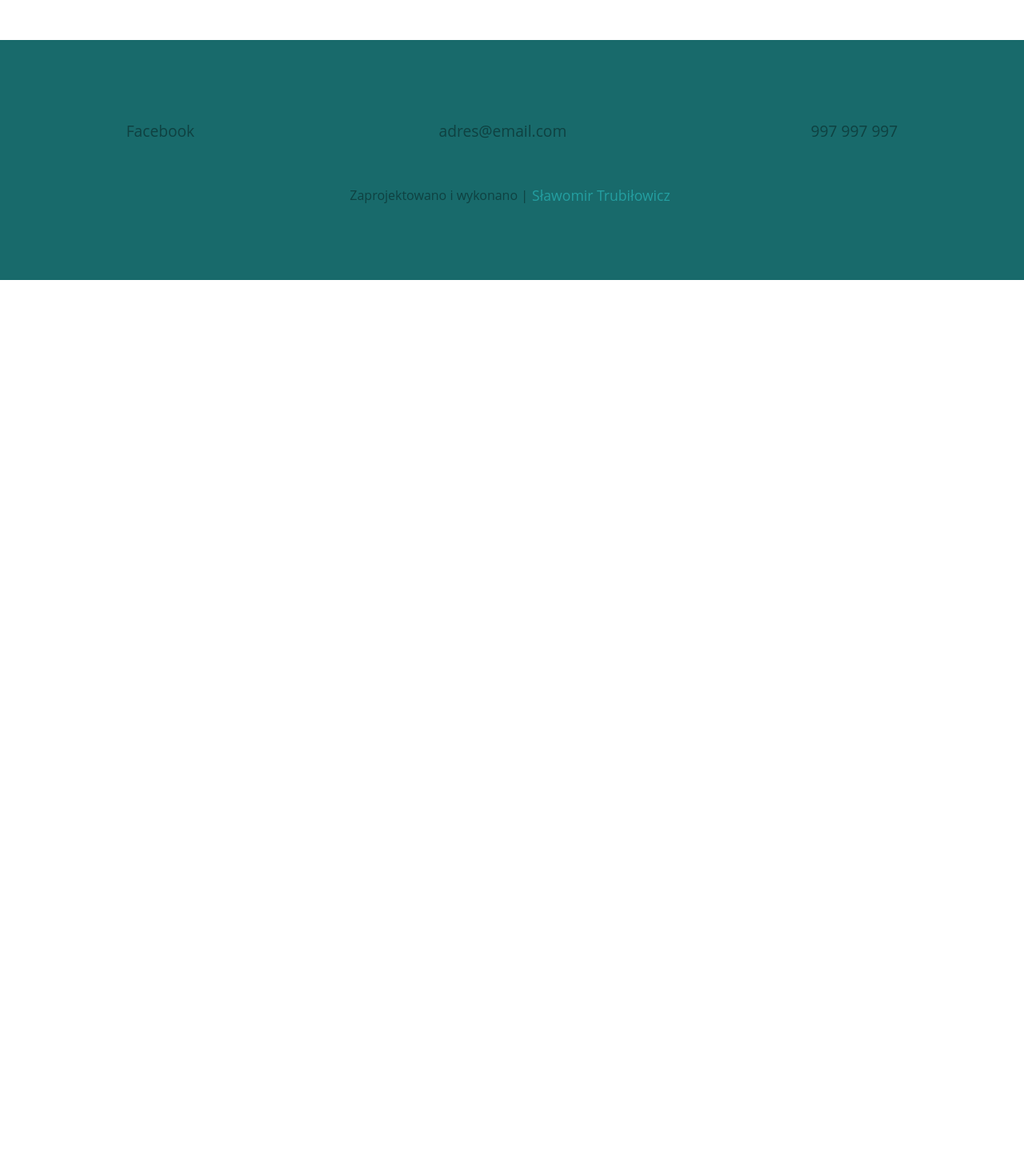
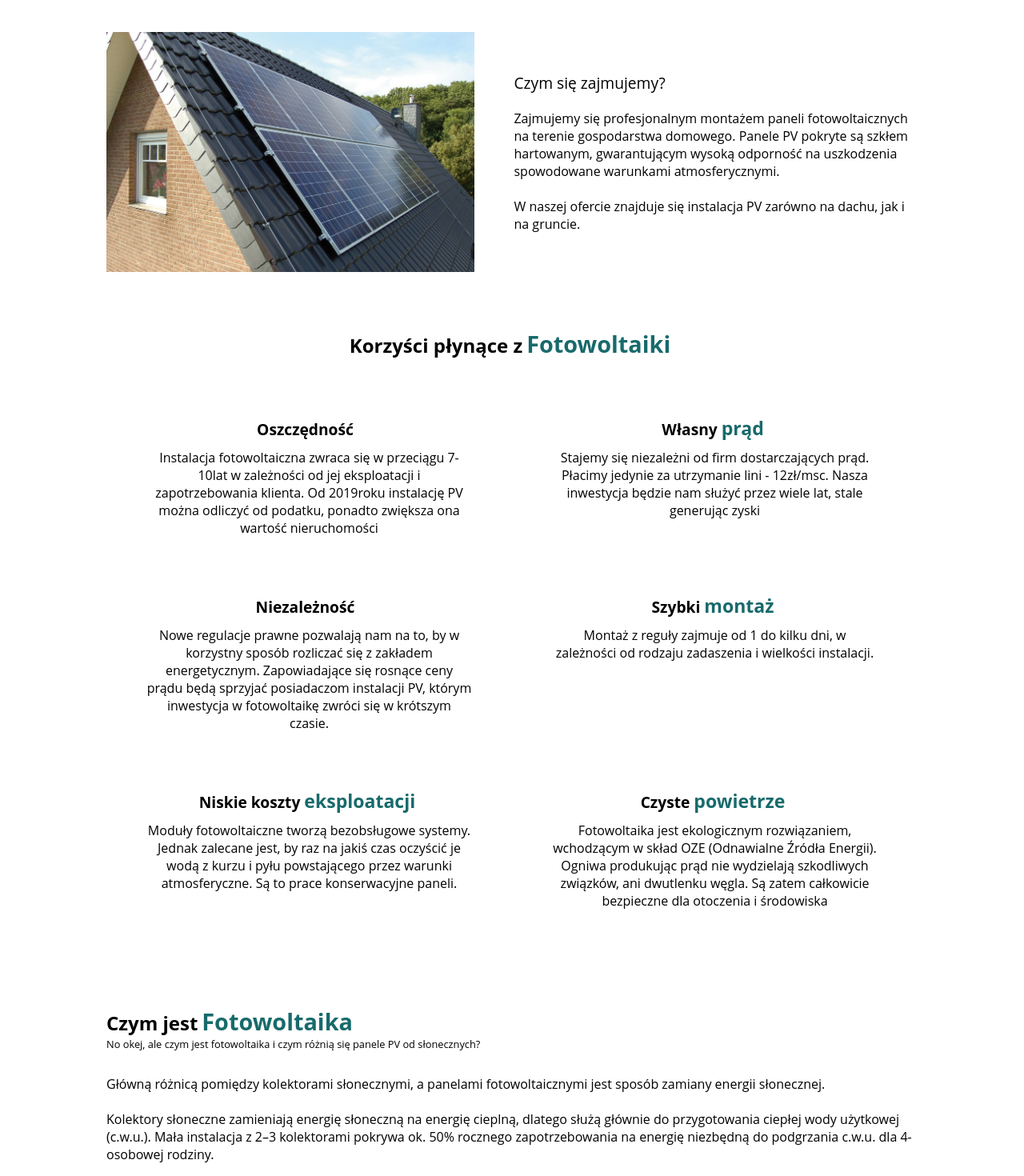
Before and after one commit to trupu/photovoltaics, a Vue app: page /oferta in a window 1280 px wide. Shown: the part 200-1670 px from the top of the page at 80% size. Before the commit the page ends 800 px from the top, so only its background shows below. Built offline with nearby package versions, Linux system fonts and the light colour scheme; the HTML template or start-up script is replaced by a standard one.

Commit message:
Finished Offer

```diff
--- /dev/null
+++ b/src/js/components/Contact-mini.vue
@@ -0,0 +1,37 @@
+<template lang="pug">
+    section#contact-mini
+        p.contact-content
+            | Skontaktuj się z nami, aby uzyskać więcej informacji
+        router-link(to='/kontakt')
+            button.button-medium
+                | Kontakt
+</template>
+<script>
+export default {
+    name: 'Contact-mini'
+}
+</script>
+<style lang="scss">
+
+    #contact-mini {
+        width: 100%;
+        height: auto;
+
+        display: flex;
+        flex-flow: column;
+        align-items: center;
+        justify-content: center;
+
+        margin: 50px 0;
+
+        .contact-content {
+            font-size: 1.2em;
+            font-style: italic;
+            font-weight: 700;
+
+            margin-bottom: 30px;
+            text-align: center;
+        }
+    }
+
+</style>
--- a/src/js/components/offer/Benefits.vue
+++ b/src/js/components/offer/Benefits.vue
@@ -1,11 +1,127 @@
 <template lang="pug">
-    section#Benefits
+    section#benefits
+        h3.benefits-title
+            | Korzyści płynące z
+            span.color-changer
+                | Fotowoltaiki
+        div.benefits-wrapper
+            div.single_benefit(v-for='key in benefits')
+                div.benefit_icon
+                    i(:class='key.icon')
+                div.benefit_content
+                    h3.title
+                        | {{ key.name }}
+                        span.color-changer
+                            | {{ key.subname }}
+                    p.content
+                        | {{ key.content }}
 </template>
 <script>
+import benefits from '../../mixins/benefits';
+
 export default {
-    name: 'Benefits'
+    name: 'Benefits',
+    data() {
+        return {
+            benefits
+        }
+    }
 }
 </script>
 <style lang="scss">
 
+    $darkCyan: #186a6b;
+    $lightCyan: #249fa1;
+
+    #benefits {
+        width: 100%;
+        height: auto;
+
+        .benefits-title {
+            width: 100%;
+            text-align: center;
+            font-size: 1.5em;
+
+            margin: 50px 0;
+
+            .color-changer {
+                margin: 0 5px;
+                font-size: 1.2em;
+            }
+        }
+
+        .benefits-wrapper {
+
+            display: grid;
+            grid-template-columns: 1fr;
+            align-items: center;
+            justify-content: center;
+            justify-items: center;
+
+            width: 100%;
+
+            .single_benefit {
+                display: flex;
+                flex-flow: column;
+                align-items: center;
+                justify-content: center;
+
+                width: 100%;
+
+                .benefit_icon {
+                    display: flex;
+                    align-items: center;
+                    justify-content: center;
+                    width: 100%;
+
+                    i {
+                        font-size: 3em;
+                        color: $lightCyan;
+                    }
+                }
+
+                .benefit_content {
+                    width: 100%;
+                    margin: 20px 0;
+                    .title {
+                        width: 100%;
+                        text-align: center;
+                        font-size: 1.2em;
+                        margin-bottom: 10px;
+
+                        .color-changer {
+                            font-size: 1.2em;
+                            margin: 0 5px;
+                        }
+                    }
+
+                    .content {
+                        text-align: center;
+                    }
+                }
+            }
+        }
+    }
+
+    @media (min-width: 768px) {
+
+        #benefits {
+
+            .benefits-wrapper {
+                grid-template-columns: 1fr 1fr;
+                grid-gap: 30px 0;
+
+                .single_benefit {
+                    flex-flow: column;
+                    justify-content: flex-start;
+
+                    width: 80%;
+                    height: 100%;
+                }
+            }
+
+        }
+
+    }
+
 </style>
--- a/src/js/components/offer/PVDescription.vue
+++ b/src/js/components/offer/PVDescription.vue
@@ -1,5 +1,18 @@
 <template lang="pug">
     section#PVDescription
+        div.pv-title
+            h3.title
+                | Czym jest
+                span.color-changer
+                    | Fotowoltaika
+            p.subtitle
+                | No okej, ale czym jest fotowoltaika i czym różnią się panele PV od słonecznych?
+        div.pv-content
+            | Główną różnicą pomiędzy kolektorami słonecznymi, a panelami fotowoltaicznymi jest sposób zamiany energii słonecznej.
+            <br /><br />
+            | Kolektory słoneczne zamieniają energię słoneczną na energię cieplną, dlatego służą głównie do przygotowania ciepłej wody użytkowej (c.w.u.). Mała instalacja z 2–3 kolektorami pokrywa ok. 50% rocznego zapotrzebowania na energię niezbędną do podgrzania c.w.u. dla 4-osobowej rodziny.
+            <br /><br />
+            | Panele Fotowoltaiczne natomiast uzyskują prąd elektryczny - czystą energię, którą można wykorzystać w dowolny sposób. Priorytet ma zasilanie domowych urządzeń elektrycznych, bo w ten sposób zmniejszamy zużycie dość drogiego przecież prądu z sieci. Podłączając się do sieci udostępniamy uzyskany przez nas nadmiar energii, dzięki czemu zimą, gdy panele są mniej wydajne, prąd uzyskujemy właśnie z sieci, a w rozliczeniu rocznym jesteśmy na 0, często nawet na plus.
 </template>
 <script>
 export default {
@@ -8,4 +21,43 @@ export default {
 </script>
 <style lang="scss">
 
+    #PVDescription {
+        width: 100%;
+        height: auto;
+        margin: 100px 0;
+
+        .pv-title {
+            width: 100%;
+            text-align: left;
+            margin-left: 10px;
+            margin-bottom: 30px;
+
+            .title {
+                font-size: 1.5em;
+
+                .color-changer {
+                    margin: 0 5px;
+                    font-size: 1.2em;
+                }
+            }
+
+            .subtitle {
+                font-size: .8em;
+            }
+        }
+
+        .pv-content {
+            font-size: 1em;
+        }
+    }
+
+    @media (min-width: 768px) {
+
+        #PVDescription {
+            .pv-title {
+                margin-left: 0;
+            }
+        }
+    }
+
 </style>
--- a/src/js/components/offer/Services.vue
+++ b/src/js/components/offer/Services.vue
@@ -1,6 +1,13 @@
 <template lang="pug">
-    section#Services
-
+    section#services
+        div.services-wrapper
+            div.services-img
+                img(src='../../../img/landingpage/realizacja.jpg')
+            div.services-content
+                h3.title
+                    | Czym się zajmujemy?
+                p.content
+                    | Zajmujemy się profesjonalnym montażem paneli fotowoltaicznych na terenie gospodarstwa domowego. Panele PV pokryte są szkłem hartowanym, gwarantującym wysoką odporność na uszkodzenia spowodowane warunkami atmosferycznymi. <br/><br/> W naszej ofercie znajduje się instalacja PV zarówno na dachu, jak i na gruncie.
 </template>
 <script>
 export default {
@@ -8,5 +15,57 @@ export default {
 }
 </script>
 <style lang="scss">
+    #services {
+        .services-wrapper {
+            display: flex;
+            flex-flow: column-reverse;
+            align-items: center;
+            justify-content: center;
 
+            width: 100%;
+            height: auto;
+
+            .services-img {
+                margin: 20px 0;
+                width: 100%;
+                height: 300px;
+
+                img {
+                    object-fit: cover;
+                    height: 300px;
+                }
+            }
+
+            .services-content {
+
+                width: 100%;
+                padding: 0 5px;
+
+                .title {
+                    font-size: 1.2em;
+                    font-weight: 400;
+                    margin: 0 0 20px 0;
+                }
+
+                .content {
+                    font-size: 1em;
+                }
+            }
+        }
+    }
+
+    @media (min-width: 768px) {
+
+        #services {
+            .services-wrapper {
+                flex-flow: row;
+                justify-items: flex-start;
+
+                .services-content {
+                    height: 100%;
+                }
+            }
+        }
+
+    }
 </style>
--- /dev/null
+++ b/src/js/mixins/benefits.js
@@ -0,0 +1,38 @@
+export default [
+    {
+        name: 'Oszczędność',
+        subname: '',
+        content: 'Instalacja fotowoltaiczna zwraca się w przeciągu 7-10lat w zależności od jej eksploatacji i zapotrzebowania klienta. Od 2019roku instalację PV można odliczyć od podatku, ponadto zwiększa ona wartość nieruchomości',
+        icon: 'fas fa-dollar-sign'
+    },
+    {
+        name: 'Własny',
+        subname: 'prąd',
+        content: 'Stajemy się niezależni od firm dostarczających prąd. Płacimy jedynie za utrzymanie lini - 12zł/msc. Nasza inwestycja będzie nam służyć przez wiele lat, stale generując zyski',
+        icon: 'far fa-lightbulb'
+    },
+    {
+        name: 'Niezależność',
+        subname: '',
+        content: 'Nowe regulacje prawne pozwalają nam na to, by w korzystny sposób rozliczać się z zakładem energetycznym. Zapowiadające się rosnące ceny prądu będą sprzyjać posiadaczom instalacji PV, którym inwestycja w fotowoltaikę zwróci się w krótszym czasie.',
+        icon: 'fas fa-battery-three-quarters'
+    },
+    {
+        name: 'Szybki',
+        subname: 'montaż',
+        content: 'Montaż z reguły zajmuje od 1 do kilku dni, w zależności od rodzaju zadaszenia i wielkości instalacji.',
+        icon: 'far fa-clock'
+    },
+    {
+        name: 'Niskie koszty',
+        subname: 'eksploatacji',
+        content: 'Moduły fotowoltaiczne tworzą bezobsługowe systemy. Jednak zalecane jest, by raz na jakiś czas oczyścić je wodą z kurzu i pyłu powstającego przez warunki atmosferyczne. Są to prace konserwacyjne paneli.',
+        icon: 'fas fa-sun'
+    },
+    {
+        name: 'Czyste',
+        subname: 'powietrze',
+        content: 'Fotowoltaika jest ekologicznym rozwiązaniem, wchodzącym w skład OZE (Odnawialne Źródła Energii). Ogniwa produkując prąd nie wydzielają szkodliwych związków, ani dwutlenku węgla. Są zatem całkowicie bezpieczne dla otoczenia i środowiska',
+        icon: 'fab fa-cloudversify'
+    }
+]
--- a/src/js/template/Offer.vue
+++ b/src/js/template/Offer.vue
@@ -3,18 +3,21 @@
         <Services/>
         <Benefits/>
         <PVDescription/>
+        <ContactMini />
 </template>
 <script>
 import Services from '../components/offer/Services.vue';
 import Benefits from '../components/offer/Benefits.vue';
 import PVDescription from '../components/offer/PVDescription.vue';
+import ContactMini from '../components/Contact-mini.vue';
 
 export default {
     name: 'Offer',
     components: {
         Services,
         Benefits,
-        PVDescription
+        PVDescription,
+        ContactMini
     },
     data() {
         return {
@@ -28,6 +31,9 @@ export default {
     },
     mounted() {
         this.$parent.changeTitle(this.header.title, this.header.subtitle, this.header.description, this.header.path);
+    },
+    destroyed() {
+        this.$parent.header.renderPath = false;
     }
 }
 </script>
@@ -40,4 +46,11 @@ export default {
 
         padding: 100px 5px 30px 5px;
     }
+
+    @media (min-width: 768px) {
+        #offer {
+            width: 80%;
+        }
+    }
+
 </style>
```
